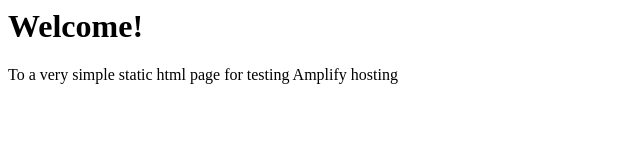
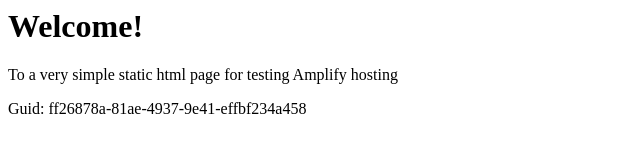
Before and after one commit to aws-aemilia-pdx/Github-PR-Commit-Integration-Test-DoNotTouch-GitHubAutoBuildCanaryTest-v1-preprod-us-west-2, a website: page src/index.html in a window 1280 px wide. Shown: the whole page, without its empty margins (0-640 px from the left). Drawn offline with Linux system fonts and the light colour scheme.

Commit message:
commit from integ tests

```diff
--- a/src/index.html
+++ b/src/index.html
@@ -1,3 +1,5 @@
+
+
 <html lang="en">
 
 <head>
@@ -10,6 +12,6 @@
 <body>
     <h1>Welcome!</h1>
     <p>To a very simple static html page for testing Amplify hosting</p>
-</body>
+    <p>Guid: ff26878a-81ae-4937-9e41-effbf234a458</p></body>
 
 </html>
```
